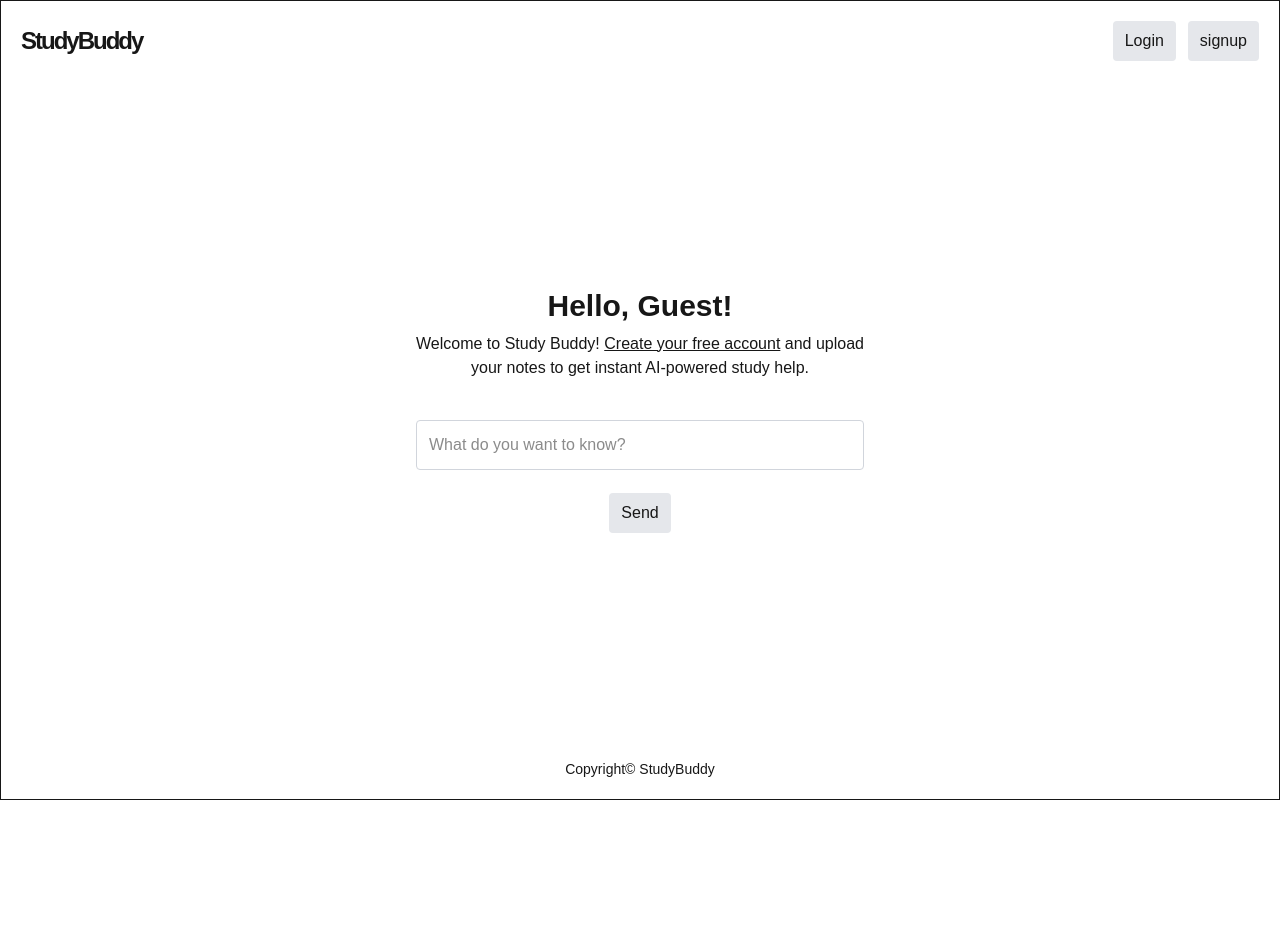
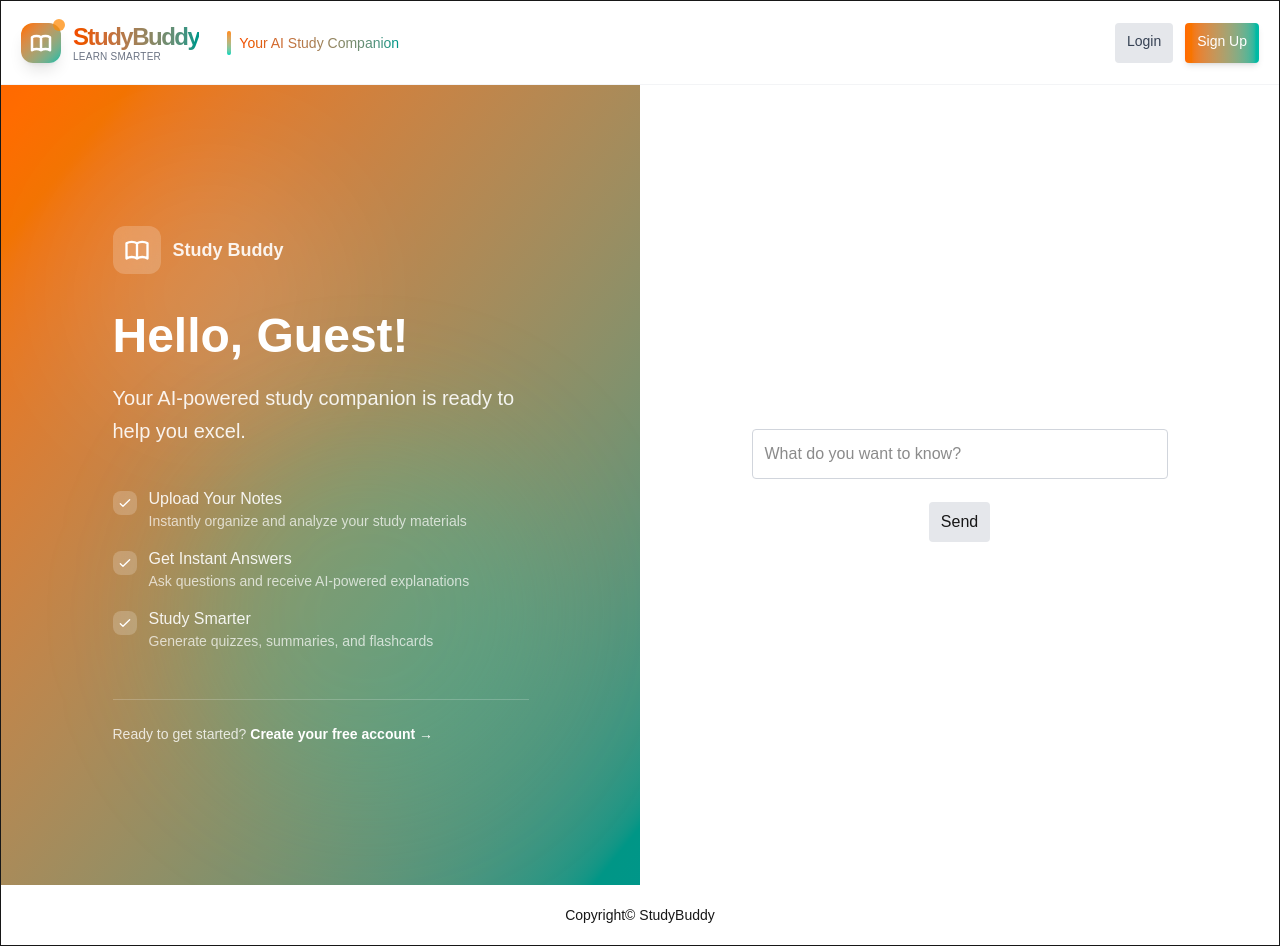
Before and after one commit to Glatterf/studybuddy, a Next.js app: page / in a window 1280 px wide. Before the commit the page ends 800 px from the top, so only its background shows below. Built offline with nearby package versions, Linux system fonts and the light colour scheme.

Commit message:
Initial commit

```diff
--- a/app/components/Header.tsx
+++ b/app/components/Header.tsx
@@ -1,17 +1,37 @@
-import Link from "next/link";
+import Link from 'next/link'
+import Logo from './Logo'
 
-import Logo from "./Logo";
 export default function Header() {
-  return <header className="bg-white">
-    <div className="container flex items-center justify-between  mx-auto p-5 ">
-      {/** Logo */}
-      <Logo />
+  return (
+    <header className="bg-white border-b border-gray-100 relative overflow-hidden">
+      <div className="px-5 py-5 flex items-center justify-between p-5 relative z-5">
+        <div className="flex items-center gap-3">
+          <Logo />
+          <div className="hidden sm:flex items-center gap-2 ml-4">
+            <div className="w-1 h-6 bg-gradient-to-b from-orange-400 to-teal-400 rounded-full"></div>
+            <span className="text-sm font-medium bg-gradient-to-r from-orange-600 to-teal-600 text-transparent bg-clip-text">
+              Your AI Study Companion
+            </span>
+          </div>
+        </div>
 
-      {/** Action or buttons */}
-      <div className="flex gap-3">
-        <Link href="/login" className="button button--default">Login</Link>
-        <Link href="/signup" className="button button--default">signup</Link>
+        <div className="flex gap-3 items-center">
+          <Link
+            href="/login"
+            className="button button--default px-6 py-2.5 text-sm font-medium text-gray-700 hover:text-orange-600 transition-colors duration-200 relative group"
+          >
+            <span className="relative z-10">Login</span>
+            <div className="absolute inset-0 bg-gradient-to-r from-orange-50 to-teal-50 rounded-lg opacity-0 group-hover:opacity-100 transition-opacity duration-200"></div>
+          </Link>
+          <Link
+            href="/signup"
+            className="button button--default px-6 py-2.5 text-sm font-medium text-white bg-gradient-to-r from-orange-500 to-teal-500 hover:from-orange-600 hover:to-teal-600 rounded-lg shadow-md hover:shadow-lg transition-all duration-200 relative overflow-hidden group"
+          >
+            <span className="relative z-10">Sign Up</span>
+            <div className="absolute inset-0 bg-white opacity-0 group-hover:opacity-10 transition-opacity duration-200"></div>
+          </Link>
+        </div>
       </div>
-    </div>
-  </header>
+    </header>
+  )
 }
--- a/app/components/Logo.tsx
+++ b/app/components/Logo.tsx
@@ -1,7 +1,38 @@
-import Link from "next/link"
+import Link from 'next/link'
+
 export default function Logo() {
   return (
-    <div className="font-bold text-2xl tracking-[-2px]">
-      <Link href="/">StudyBuddy</Link></div>
+    <Link
+      href="/"
+      className="group flex items-center gap-3 transition-all duration-300"
+    >
+      <div className="relative">
+        <div className="w-10 h-10 bg-gradient-to-br from-orange-500 to-teal-500 rounded-xl flex items-center justify-center shadow-lg group-hover:shadow-xl transition-shadow duration-300 group-hover:scale-105 transform">
+          <svg
+            className="w-6 h-6 text-white"
+            fill="none"
+            stroke="currentColor"
+            viewBox="0 0 24 24"
+          >
+            <path
+              strokeLinecap="round"
+              strokeLinejoin="round"
+              strokeWidth={2.5}
+              d="M12 6.253v13m0-13C10.832 5.477 9.246 5 7.5 5S4.168 5.477 3 6.253v13C4.168 18.477 5.754 18 7.5 18s3.332.477 4.5 1.253m0-13C13.168 5.477 14.754 5 16.5 5c1.747 0 3.332.477 4.5 1.253v13C19.832 18.477 18.247 18 16.5 18c-1.746 0-3.332.477-4.5 1.253"
+            />
+          </svg>
+        </div>
+        <div className="absolute -top-1 -right-1 w-3 h-3 bg-orange-400 rounded-full animate-pulse"></div>
+      </div>
+
+      <div className="flex flex-col">
+        <div className="font-bold text-2xl tracking-[-1.5px] bg-gradient-to-r from-orange-600 to-teal-600 text-transparent bg-clip-text group-hover:from-orange-500 group-hover:to-teal-500 transition-all duration-300">
+          StudyBuddy
+        </div>
+        <div className="text-[10px] font-medium text-gray-500 tracking-wide uppercase -mt-1">
+          Learn Smarter
+        </div>
+      </div>
+    </Link>
   )
 }
--- a/app/page.tsx
+++ b/app/page.tsx
@@ -3,24 +3,142 @@ import FormChat from '@/app/components/forms/FormChat'
 
 export default function Home() {
   return (
-    <Default className="flex items-center justify-center">
-      <div className="flex flex-col gap-10">
-        {/** Welcome message */}
-        <div className="max-w-md w-full mx-auto text-center">
-          <div className="flex flex-col gap-2">
-            <h1 className="text-3xl font-bold">Hello, Guest!</h1>
-            <p>
-              Welcome to Study Buddy!{' '}
-              <a className="underline" href="/signup">
-                Create your free account
-              </a>{' '}
-              and upload your notes to get instant AI-powered study help.
-            </p>
+    <Default className="flex items-center justify-center bg-gradient-to-br from-orange-50 to-teal-50">
+      <div className="flex flex-col lg:flex-row gap-0 w-full h-screen">
+        {/** Welcome message - Left Side */}
+        <div className="flex-1 flex items-center justify-center bg-gradient-to-br from-orange-500 to-teal-600 relative overflow-hidden">
+          {/* Decorative circles */}
+          <div className="absolute top-20 left-20 w-64 h-64 bg-white/10 rounded-full blur-3xl"></div>
+          <div className="absolute bottom-20 right-20 w-96 h-96 bg-teal-400/20 rounded-full blur-3xl"></div>
+
+          <div className="max-w-lg w-full px-12 relative z-10">
+            <div className="flex flex-col gap-6">
+              {/* Icon/Logo area */}
+              <div className="flex items-center gap-3 mb-2">
+                <div className="w-12 h-12 bg-white/20 backdrop-blur-sm rounded-xl flex items-center justify-center">
+                  <svg
+                    className="w-7 h-7 text-white"
+                    fill="none"
+                    stroke="currentColor"
+                    viewBox="0 0 24 24"
+                  >
+                    <path
+                      strokeLinecap="round"
+                      strokeLinejoin="round"
+                      strokeWidth={2}
+                      d="M12 6.253v13m0-13C10.832 5.477 9.246 5 7.5 5S4.168 5.477 3 6.253v13C4.168 18.477 5.754 18 7.5 18s3.332.477 4.5 1.253m0-13C13.168 5.477 14.754 5 16.5 5c1.747 0 3.332.477 4.5 1.253v13C19.832 18.477 18.247 18 16.5 18c-1.746 0-3.332.477-4.5 1.253"
+                    />
+                  </svg>
+                </div>
+                <span className="text-white/90 font-semibold text-lg">
+                  Study Buddy
+                </span>
+              </div>
+
+              <div>
+                <h1 className="text-5xl font-bold text-white mb-4 leading-tight">
+                  Hello, Guest!
+                </h1>
+                <p className="text-xl text-white/90 leading-relaxed">
+                  Your AI-powered study companion is ready to help you excel.
+                </p>
+              </div>
+
+              <div className="flex flex-col gap-4 mt-4">
+                <div className="flex items-start gap-3">
+                  <div className="w-6 h-6 bg-white/20 rounded-lg flex items-center justify-center flex-shrink-0 mt-1">
+                    <svg
+                      className="w-4 h-4 text-white"
+                      fill="none"
+                      stroke="currentColor"
+                      viewBox="0 0 24 24"
+                    >
+                      <path
+                        strokeLinecap="round"
+                        strokeLinejoin="round"
+                        strokeWidth={2}
+                        d="M5 13l4 4L19 7"
+                      />
+                    </svg>
+                  </div>
+                  <div className="text-white/90">
+                    <p className="font-medium">Upload Your Notes</p>
+                    <p className="text-sm text-white/70">
+                      Instantly organize and analyze your study materials
+                    </p>
+                  </div>
+                </div>
+
+                <div className="flex items-start gap-3">
+                  <div className="w-6 h-6 bg-white/20 rounded-lg flex items-center justify-center flex-shrink-0 mt-1">
+                    <svg
+                      className="w-4 h-4 text-white"
+                      fill="none"
+                      stroke="currentColor"
+                      viewBox="0 0 24 24"
+                    >
+                      <path
+                        strokeLinecap="round"
+                        strokeLinejoin="round"
+                        strokeWidth={2}
+                        d="M5 13l4 4L19 7"
+                      />
+                    </svg>
+                  </div>
+                  <div className="text-white/90">
+                    <p className="font-medium">Get Instant Answers</p>
+                    <p className="text-sm text-white/70">
+                      Ask questions and receive AI-powered explanations
+                    </p>
+                  </div>
+                </div>
+
+                <div className="flex items-start gap-3">
+                  <div className="w-6 h-6 bg-white/20 rounded-lg flex items-center justify-center flex-shrink-0 mt-1">
+                    <svg
+                      className="w-4 h-4 text-white"
+                      fill="none"
+                      stroke="currentColor"
+                      viewBox="0 0 24 24"
+                    >
+                      <path
+                        strokeLinecap="round"
+                        strokeLinejoin="round"
+                        strokeWidth={2}
+                        d="M5 13l4 4L19 7"
+                      />
+                    </svg>
+                  </div>
+                  <div className="text-white/90">
+                    <p className="font-medium">Study Smarter</p>
+                    <p className="text-sm text-white/70">
+                      Generate quizzes, summaries, and flashcards
+                    </p>
+                  </div>
+                </div>
+              </div>
+
+              <div className="mt-6 pt-6 border-t border-white/20">
+                <p className="text-white/80 text-sm">
+                  Ready to get started?{' '}
+                  <a
+                    className="text-white font-semibold hover:underline underline-offset-2 transition-all"
+                    href="/signup"
+                  >
+                    Create your free account →
+                  </a>
+                </p>
+              </div>
+            </div>
           </div>
         </div>
 
-        {/** Form */}
-        <FormChat />
+        {/** Form - Right Side */}
+        <div className="flex-1 flex items-center justify-center bg-white">
+          <div className="w-full max-w-lg px-12">
+            <FormChat />
+          </div>
+        </div>
       </div>
     </Default>
   )
--- a/app/templates/Default.tsx
+++ b/app/templates/Default.tsx
@@ -11,9 +11,7 @@ export default function ({
   return (
     <div className="flex flex-col min-h-dvh border">
       <Header />
-      <main className={`container mx-auto p-5 flex-1 ${className}`}>
-        {children}
-      </main>
+      <main className={` ${className}`}>{children}</main>
       <Footer />
     </div>
   )
--- a/package.json
+++ b/package.json
@@ -11,6 +11,8 @@
   "dependencies": {
     "@ai-sdk/google": "^2.0.44",
     "@ai-sdk/react": "^2.0.106",
+    "ai": "^5.0.106",
+    "dotenv": "^17.2.3",
     "lucide-react": "^0.555.0",
     "next": "15.5.6",
     "next-auth": "^4.24.13",
```
Also changed, not shown: 1 other file (tests, documents, lock files or other folders).
